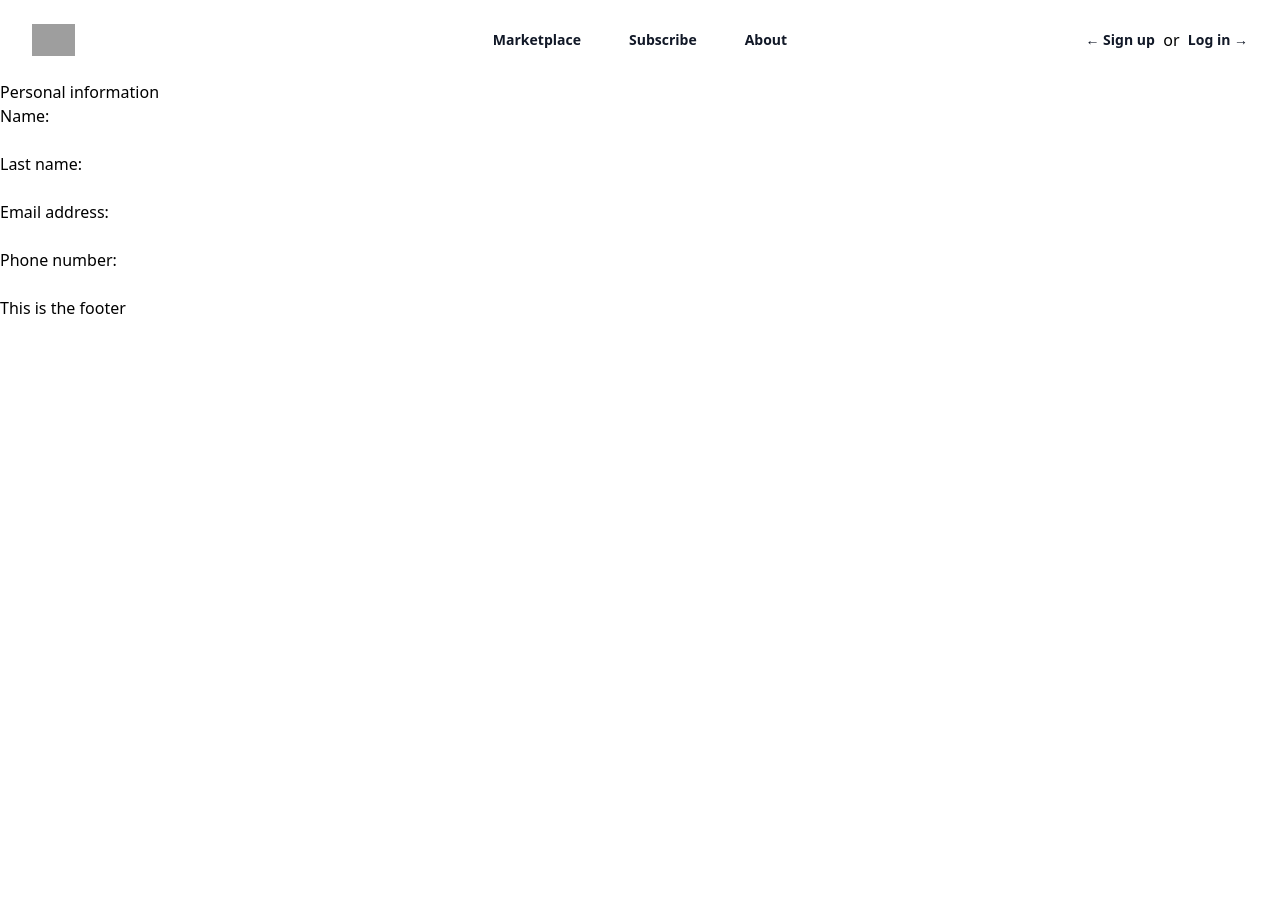
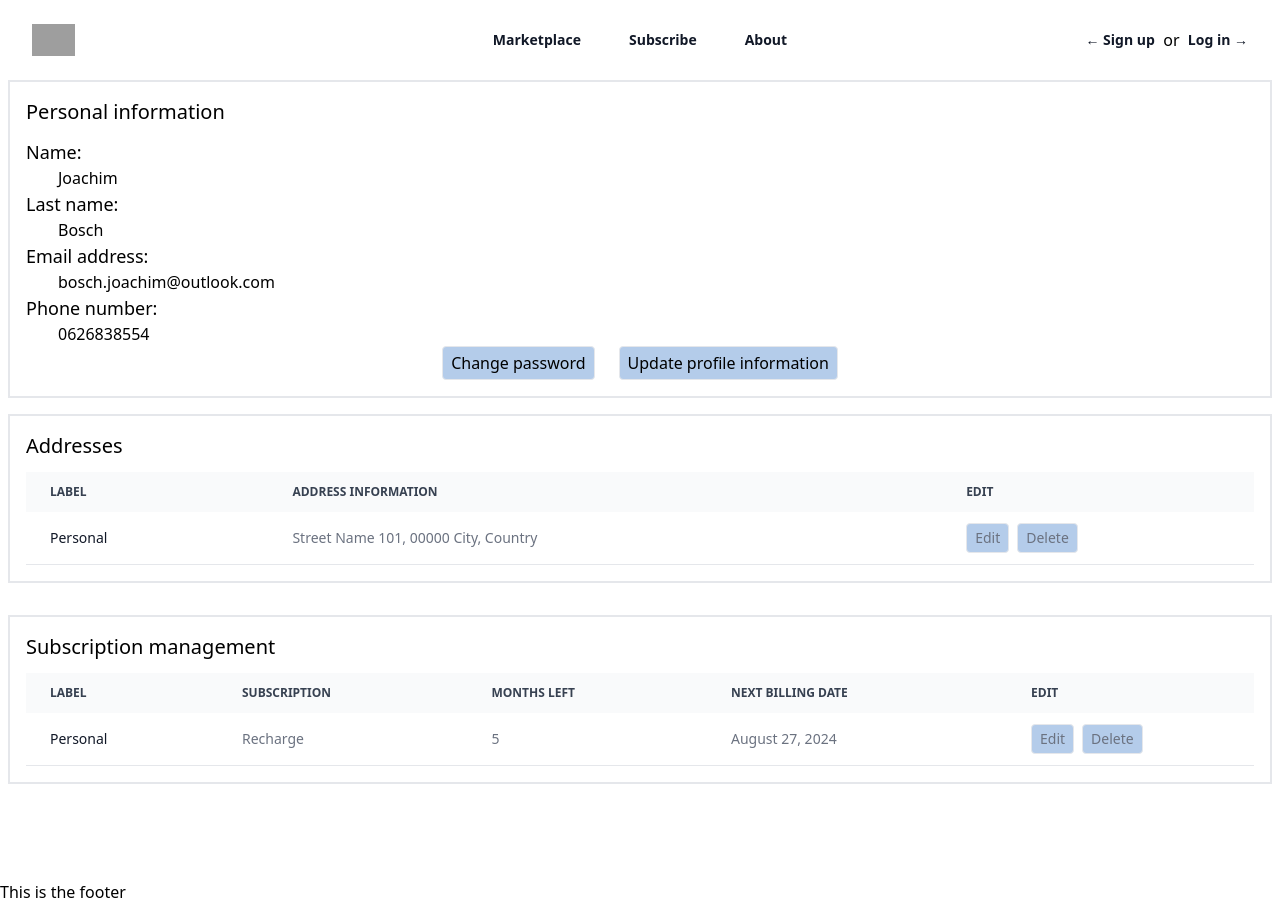
Before and after one commit to JoachimBosch/4Geeks_Final_Project, a React (Vite) app in the folder 4Geeks_Final/: page /profile in a window 1280 px wide. Before the commit the page ends 800 px from the top, so only its background shows below. Built offline with nearby package versions, Linux system fonts and the light colour scheme; grey boxes are pictures that could not be loaded.

Commit message:
baseline profile page

```diff
--- a/4Geeks_Final/src/assets/footer.jsx
+++ b/4Geeks_Final/src/assets/footer.jsx
@@ -3,7 +3,7 @@ import MyContext from "../Context/context";
 const Footer = () => {
     return (
     <>
-        <div>
+        <div className="mt-20">
             This is the footer
         </div>
     </>
--- a/4Geeks_Final/src/assets/profile.jsx
+++ b/4Geeks_Final/src/assets/profile.jsx
@@ -1,20 +1,113 @@
 import MyContext from "../Context/context";
+import { faPencil } from "@fortawesome/free-solid-svg-icons";
 
 const Profile = () => {
     return (
         <>
             <div className="mt-20 flex flex-col">
-                <div>
+                <div className="border border-2 mx-2 p-4">
                     <h2>Personal information</h2>
-                    <div>
+                    <div className="mt-3">
                         <h3>Name:</h3>
-                        <input />
+                        <p className="indent-8">Joachim</p>
                         <h3>Last name:</h3>
-                        <input />
+                        <p className="indent-8">Bosch</p>
                         <h3>Email address:</h3>
-                        <input />
+                        <p className="indent-8">bosch.joachim@outlook.com</p>
                         <h3>Phone number:</h3>
-                        <input />
+                        <p className="indent-8">0626838554</p>
+                    </div>
+                    <div className="flex justify-center">
+                        <button className="mx-3 px-2 py-1 border rounded">Change password</button>
+                        <button className="mx-3 px-2 py-1 border rounded">Update profile information</button>
+                    </div>
+                </div>
+                <div className="border border-2 mx-2 my-4 p-4">
+                    <h2>Addresses</h2>
+                    <div class="relative overflow-x-auto mt-3">
+                        <table class="w-full text-sm text-left rtl:text-right text-gray-500 dark:text-gray-400">
+                            <thead class="text-xs text-gray-700 uppercase bg-gray-50 dark:bg-gray-700 dark:text-gray-400">
+                                <tr>
+                                    <th scope="col" class="px-6 py-3">
+                                        Label
+                                    </th>
+                                    <th scope="col" class="px-6 py-3">
+                                        Address information
+                                    </th>
+                                    <th scope="col" class="px-6 py-3">
+                                        Edit
+                                    </th>
+                                </tr>
+                            </thead>
+                            <tbody>
+                                <tr class="bg-white border-b dark:bg-gray-800 dark:border-gray-700">
+                                    <td scope="row" class="px-6 py-4 font-medium text-gray-900 whitespace-nowrap dark:text-white">
+                                        Personal
+                                    </td>
+                                    <td class="px-6 py-4">
+                                        Street Name 101, 00000 City, Country
+                                    </td>
+                                    <td class="px-6 pr-0">
+                                        <button className="px-2 py-1 border rounded">
+                                            Edit
+                                        </button>
+                                        <button className="ml-2 px-2 py-1 border rounded">
+                                            Delete
+                                        </button>
+                                    </td>
+                                </tr>
+                            </tbody>
+                        </table>
+                    </div>
+                </div>
+                <div className="border border-2 mx-2 my-4 p-4">
+                    <h2>Subscription management</h2>
+                    <div class="relative overflow-x-auto mt-3">
+                        <table class="w-full text-sm text-left rtl:text-right text-gray-500 dark:text-gray-400">
+                            <thead class="text-xs text-gray-700 uppercase bg-gray-50 dark:bg-gray-700 dark:text-gray-400">
+                                <tr>
+                                    <th scope="col" class="px-6 py-3">
+                                        Label
+                                    </th>
+                                    <th scope="col" class="px-6 py-3">
+                                        Subscription
+                                    </th>
+                                    <th scope="col" class="px-6 py-3">
+                                        Months left
+                                    </th>
+                                    <th scope="col" class="px-6 py-3">
+                                        Next billing date
+                                    </th>
+                                    <th scope="col" class="pl-6 py-3">
+                                        Edit
+                                    </th>
+                                </tr>
+                            </thead>
+                            <tbody>
+                                <tr class="bg-white border-b dark:bg-gray-800 dark:border-gray-700">
+                                    <td scope="row" class="px-6 py-4 font-medium text-gray-900 whitespace-nowrap dark:text-white">
+                                        Personal
+                                    </td>
+                                    <td class="px-6 py-4">
+                                        Recharge
+                                    </td>
+                                    <td class="px-6 py-4">
+                                        5
+                                    </td>
+                                    <td class="px-6 py-4">
+                                        August 27, 2024
+                                    </td>
+                                    <td class="px-6 pr-0">
+                                        <button className="px-2 py-1 border rounded">
+                                            Edit
+                                        </button>
+                                        <button className="ml-2 px-2 py-1 border rounded">
+                                            Delete
+                                        </button>
+                                    </td>
+                                </tr>
+                            </tbody>
+                        </table>
                     </div>
                 </div>
             </div>
--- a/4Geeks_Final/src/index.css
+++ b/4Geeks_Final/src/index.css
@@ -1,3 +1,17 @@
 @tailwind base;
 @tailwind components;
 @tailwind utilities;
+
+h1 {
+    @apply text-2xl;
+  }
+h2 {
+    @apply text-xl;
+  }
+h3 {
+    @apply text-lg;
+  }
+
+button {
+    background-color: rgba(77, 133, 206, 0.418);
+}
```
